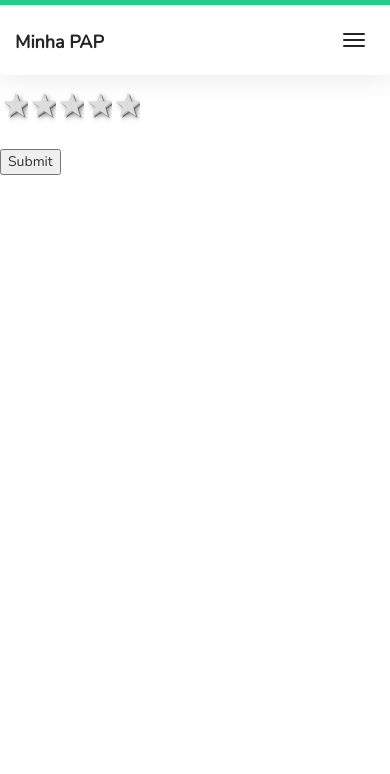
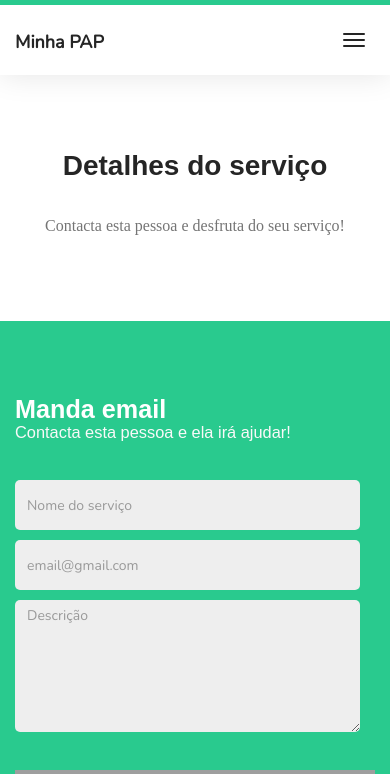
Before and after one commit to JonathanCaracol/papJonathan, a PHP site: page /servicoDetalhes.php in a window 390 px wide. Shown: the top 774 px of the page. Before the commit the page ends 175 px from the top, so only its background shows below. Run offline with PHP 8.4, Linux system fonts and the light colour scheme; some web fonts are replaced; grey boxes are pictures that could not be loaded.

Commit message:
serviço detalhes e o edit

```diff
--- a/servicoDetalhes.php
+++ b/servicoDetalhes.php
@@ -16,7 +16,6 @@
 
     <!-- MAIN CSS -->
     <link rel="stylesheet" href="css/style.css">
-    <script src="js/custom.js"></script>
 
 </head>
 <section class="navbar custom-navbar navbar-fixed-top" role="navigation">
@@ -54,15 +53,114 @@
     </div>
 </section>
 
-<div id="status"></div>
-<form id="ratingForm">
-    <fieldset class="rating">
-        <input type="radio" id="star5" name="rating" value="5" /><label for="star5" title="Rocks!">5 stars</label>
-        <input type="radio" id="star4" name="rating" value="4" /><label for="star4" title="Pretty good">4 stars</label>
-        <input type="radio" id="star3" name="rating" value="3" /><label for="star3" title="Meh">3 stars</label>
-        <input type="radio" id="star2" name="rating" value="2" /><label for="star2" title="Kinda bad">2 stars</label>
-        <input type="radio" id="star1" name="rating" value="1" /><label for="star1" title="Sucks big time">1 star</label>
-    </fieldset>
-    <div class="clearfix"></div>
-    <button class="submit clearfix">Submit</button>
-</form>
+<section>
+    <div class="container">
+        <div class="text-center">
+            <h1>Detalhes do serviço</h1>
+
+            <br>
+
+            <p class="lead">Contacta esta pessoa e desfruta do seu serviço!</p>
+        </div>
+    </div>
+</section>
+
+<section id="contact">
+    <div class="container">
+        <div class="row">
+
+            <div class="col-md-6 col-sm-12">
+                <form id="contact-form" role="form" action="" method="post">
+                    <div class="section-title">
+                        <h2>Manda email <small>Contacta esta pessoa e ela irá ajudar!</small></h2>
+                    </div>
+
+                    <div class="col-md-12 col-sm-12">
+                        <input readonly type="text" class="form-control" placeholder="Nome do serviço" name="name" required>
+
+                        <input readonly type="email" class="form-control" placeholder="email@gmail.com" name="email" required>
+
+                        <textarea readonly class="form-control" rows="6" placeholder="Descrição" name="message" required></textarea>
+                    </div>
+
+                </form>
+            </div>
+
+            <div class="col-md-6 col-sm-12">
+                <div class="contact-image">
+                    <img src="images/emaillogo.png" style="height: 404px; width: 404px" class="img-responsive" alt="Smiling Two Girls">
+                </div>
+            </div>
+
+        </div>
+    </div>
+</section>
+
+<footer id="footer">
+    <div class="container">
+        <div class="row">
+
+            <div class="col-md-4 col-sm-6">
+                <div class="footer-info">
+                    <div class="section-title">
+                        <h2>Headquarter</h2>
+                    </div>
+                    <address>
+                        <p>212 Barrington Court <br>New York, ABC 10001</p>
+                    </address>
+
+                    <ul class="social-icon">
+                        <li><a href="#" class="fa fa-facebook-square" attr="facebook icon"></a></li>
+                        <li><a href="#" class="fa fa-twitter"></a></li>
+                        <li><a href="#" class="fa fa-instagram"></a></li>
+                    </ul>
+
+                    <div class="copyright-text">
+                        <p>Copyright &copy; 2020 Company Name</p>
+                        <p>Template by: <a href="https://www.phpjabbers.com/">PHPJabbers.com</a></p>
+                    </div>
+                </div>
+            </div>
+
+            <div class="col-md-4 col-sm-6">
+                <div class="footer-info">
+                    <div class="section-title">
+                        <h2>Contact Info</h2>
+                    </div>
+                    <address>
+                        <p>+1 333 4040 5566</p>
+                        <p><a href="mailto:contact@company.com">contact@company.com</a></p>
+                    </address>
+
+                    <div class="footer_menu">
+                        <h2>Quick Links</h2>
+                        <ul>
+                            <li><a href="index.html">Home</a></li>
+                            <li><a href="about-us.html">About Us</a></li>
+                            <li><a href="terms.html">Terms & Conditions</a></li>
+                            <li><a href="contact.html">Contact Us</a></li>
+                        </ul>
+                    </div>
+                </div>
+            </div>
+
+            <div class="col-md-4 col-sm-12">
+                <div class="footer-info newsletter-form">
+                    <div class="section-title">
+                        <h2>Newsletter</h2>
+                    </div>
+                    <div>
+                        <div class="form-group">
+                            <form action="#" method="get">
+                                <input type="email" class="form-control" placeholder="Escreva seu email" name="email" id="email" required>
+                                <input type="submit" class="form-control" name="submit" id="form-submit" value="Mandar newsletter">
+                            </form>
+                            <span><sup>*</sup> Nota - Não iremos mandar spam para o seu email.</span>
+                        </div>
+                    </div>
+                </div>
+            </div>
+
+        </div>
+    </div>
+</footer>
```
Also changed, not shown: trabalhoManual.php (+2 -8 lines).
